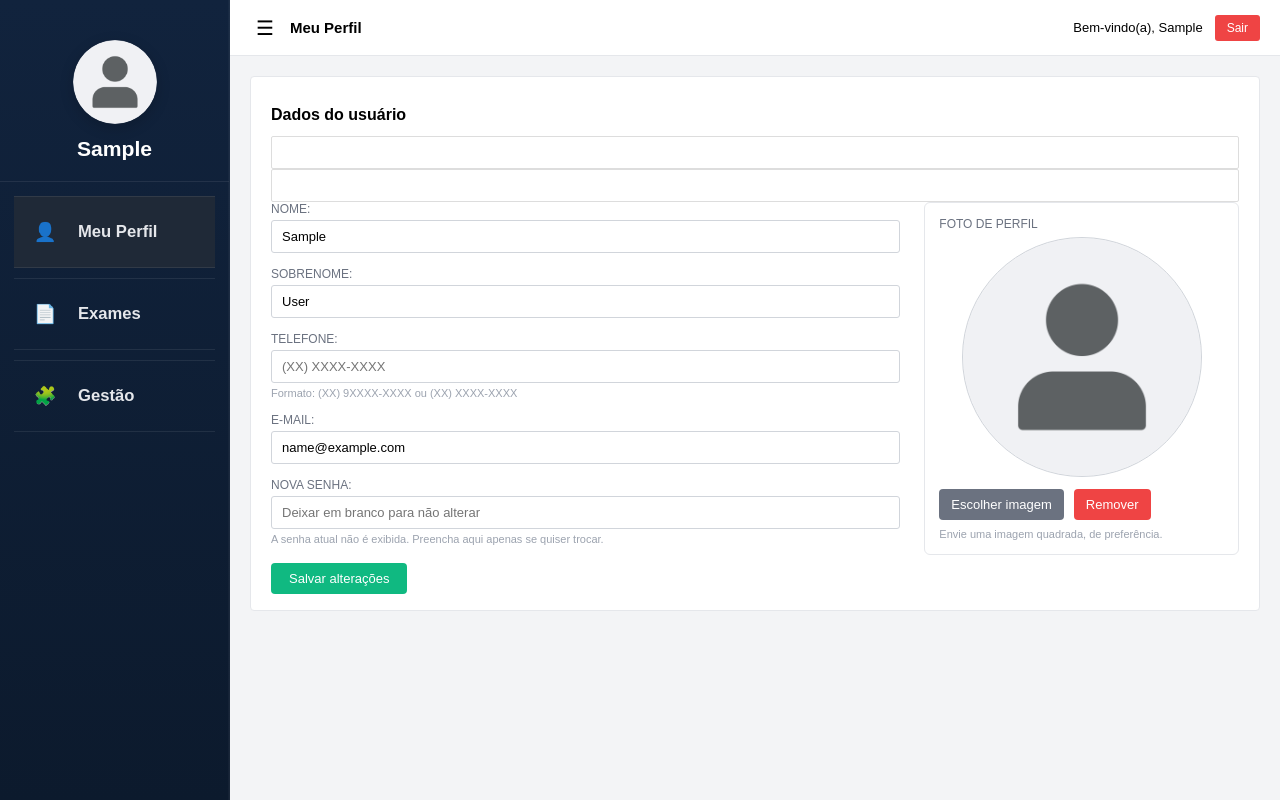
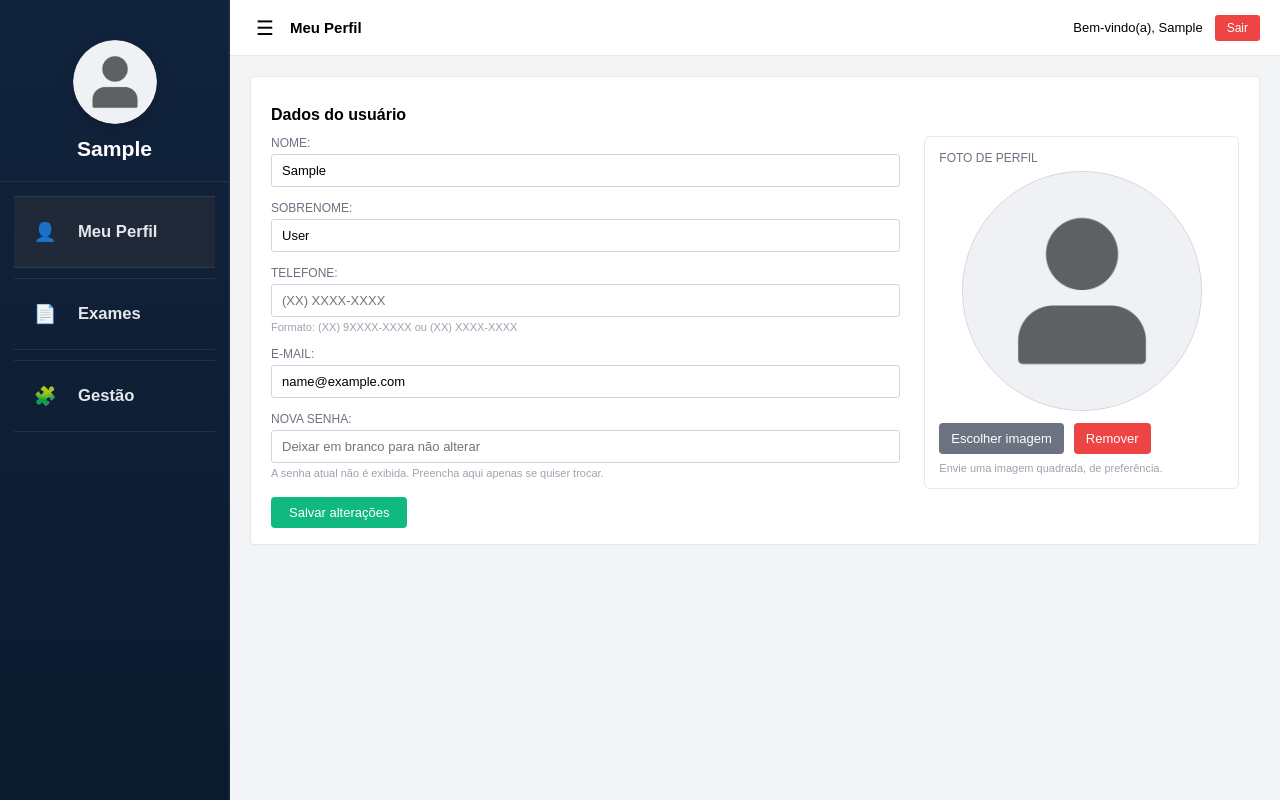
Before and after one commit to RicardoSerta/vet, a Django app: page /meu-perfil/ in a window 1280 px wide. Run offline with Django 5.2, Linux system fonts and the light colour scheme; the visitor is signed in with stand-in values (Sample User, id 1); data comes from the database, SQL or seed files in the repository; some libraries are stand-ins or nearby versions.

Commit message:
Correção do css do último deploy

```diff
--- a/accounts/static/accounts/css/styles.css
+++ b/accounts/static/accounts/css/styles.css
@@ -2154,3 +2154,28 @@ body.app-body {
 .profile-fields-column .btn-primary {
     margin-top: 4px;
 }
+
+/* ===== Meu Perfil: erros de validação ===== */
+.profile-form-group .field-error-text {
+    display: block;
+    margin-top: 4px;
+    color: #dc2626;
+    font-size: 13px;
+    line-height: 1.3;
+}
+
+.profile-form-group input.input-error {
+    border-color: #dc2626 !important;
+    box-shadow: 0 0 0 1px rgba(220, 38, 38, 0.12);
+}
+
+/* Campos-isca para reduzir prompts/autofill de gerenciadores de senha */
+.profile-decoy-input {
+    position: absolute !important;
+    left: -9999px !important;
+    top: auto !important;
+    width: 1px !important;
+    height: 1px !important;
+    opacity: 0 !important;
+    pointer-events: none !important;
+}
```
